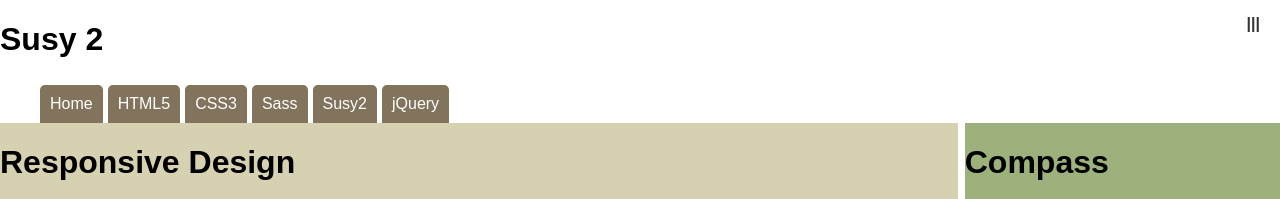
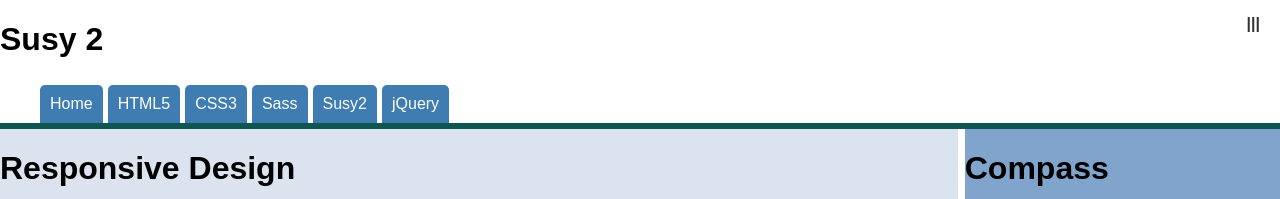
Before and after one commit to itsthomas/Susy2_23.03.15, a plain HTML site: page index.html in a window 1280 px wide. Shown: the top 199 px of the page. Drawn offline with Linux system fonts and the light colour scheme.

Commit message:
Changed colour theme

```diff
--- a/index.html
+++ b/index.html
@@ -15,13 +15,13 @@
     <h1>Susy 2</h1>
 
     <nav>
-        <ul>
-            <li><a href="#">Home</a></li>
-            <li><a href="#">HTML5</a></li>
-            <li><a href="#">CSS3</a></li>
-            <li><a href="#">Sass</a></li>
-            <li><a href="#">Susy2</a></li>
-            <li><a href="#">jQuery</a></li>
+        <ul class="cf">
+            <li><a href="javascript:;">Home</a></li>
+            <li><a href="javascript:;">HTML5</a></li>
+            <li><a href="javascript:;">CSS3</a></li>
+            <li><a href="javascript:;">Sass</a></li>
+            <li><a href="javascript:;">Susy2</a></li>
+            <li><a href="javascript:;">jQuery</a></li>
         </ul>
     </nav>
 
--- a/sass/base.scss
+++ b/sass/base.scss
@@ -38,7 +38,7 @@ $susy: (
 
 main[role="main"] {
 	@include span(9 of 12);
-	background: #d6d1b1;
+	background: #DBE4EE;
 	height: 80vh;
 	position: relative;
 	z-index: 1;
@@ -46,7 +46,7 @@ main[role="main"] {
 
 aside {
 	@include span(3 last);
-	background: #9DB17C;
+	background: #81A4CD;
 	height: 80vh;
 }
 
@@ -59,11 +59,17 @@ nav {
 	@include container;
 	// background: #82735C;
 
+	ul {
+		border-bottom: 6px solid #0f5653;
+		overflow: hidden;
+		margin-bottom: 0;
+	}
+
 	ul li {
 		float: left;
 		padding: 10px 10px 15px 10px;
 		list-style: none;
-		background-color: #82735C;
+		background-color: #3E7CB1;
 		border-radius: 5px 5px 0 0;
 		margin-right: 5px;
 		position: relative;
@@ -72,7 +78,7 @@ nav {
 	}
 
 	ul li:hover {
-		background: #544939;
+		background: #054A91;
 		bottom: 0;
 	}
 
```
Also changed, not shown: css/base.css, 1 other file.
